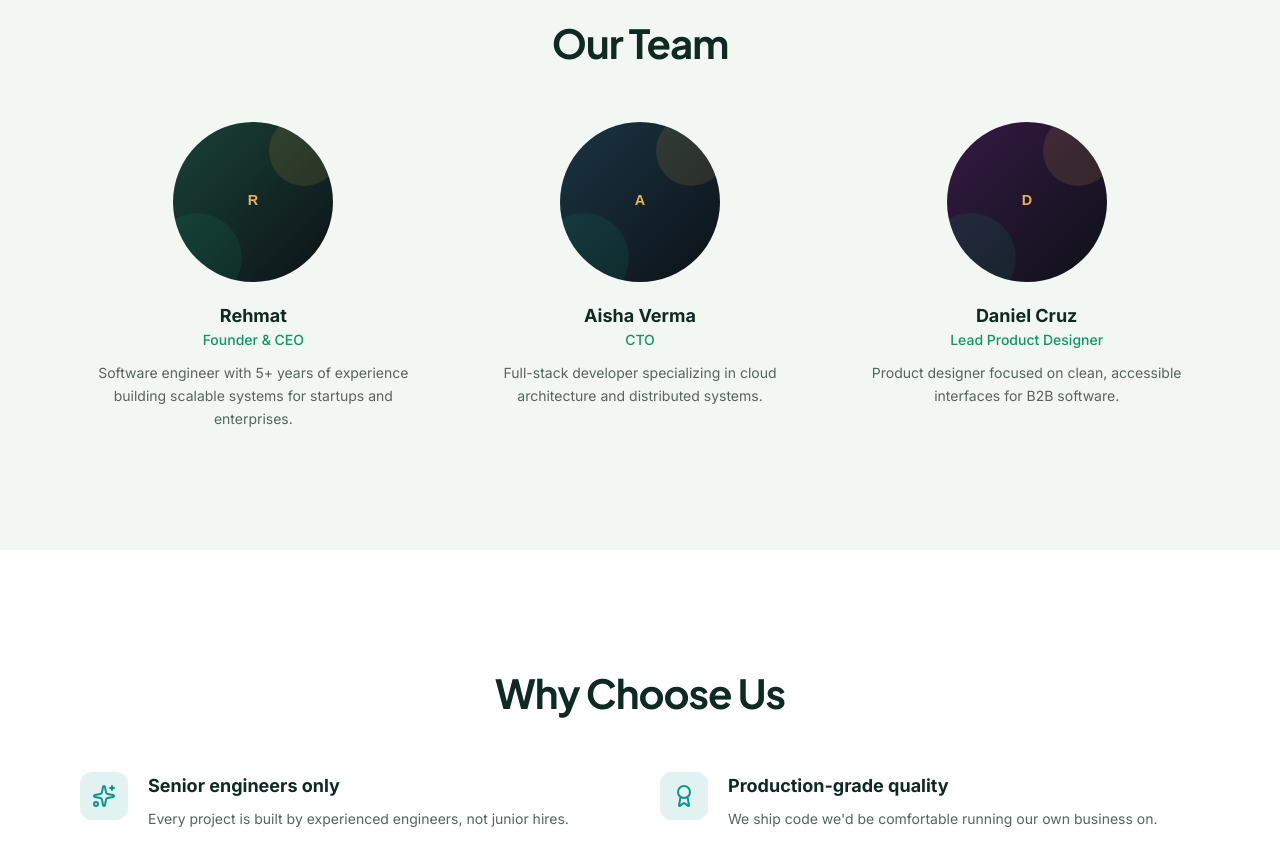
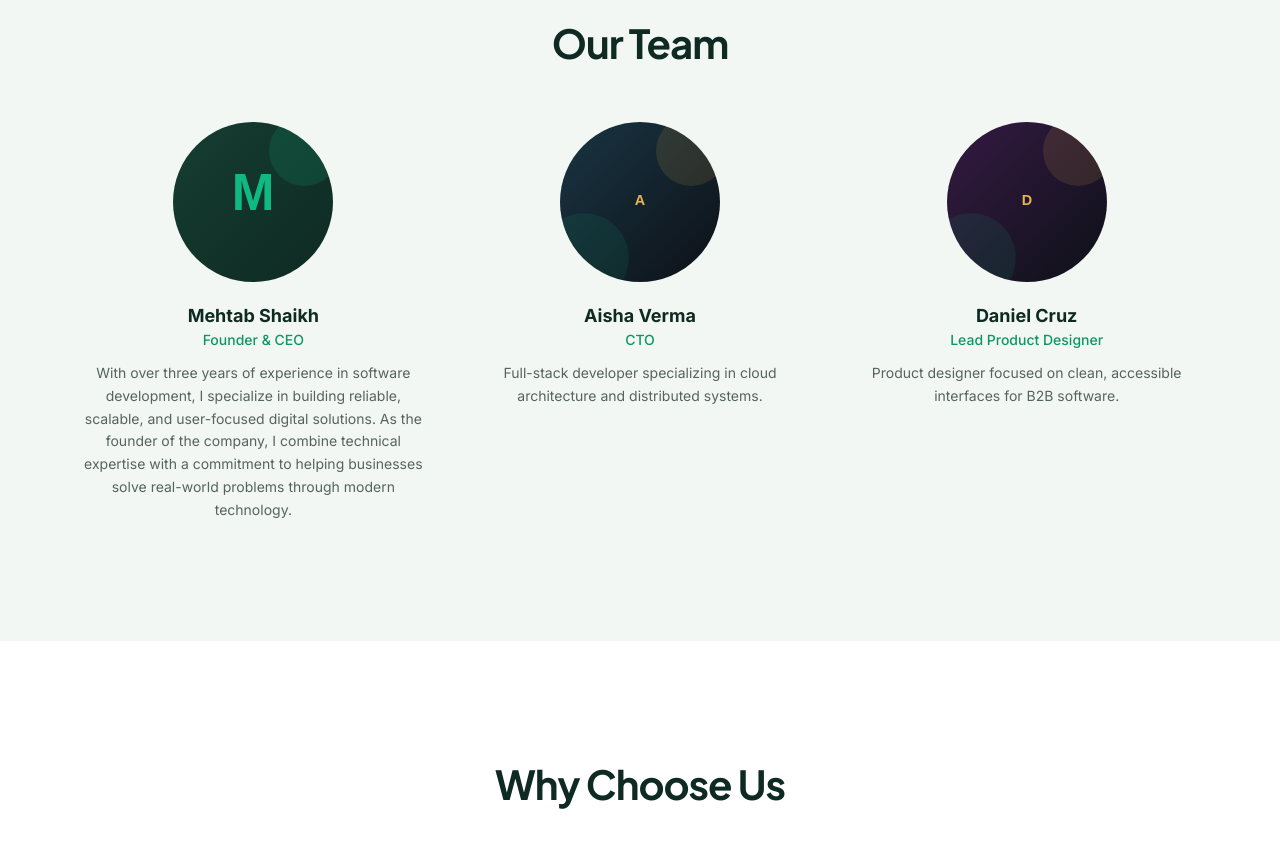
Before and after one commit to mehtabhussainshaikh/rehmat-portfolio, a Next.js app: page /about in a window 1280 px wide. Shown: the part 2020-2882 px from the top of the page. Built offline with nearby package versions, Linux system fonts and the light colour scheme.

Commit message:
Add real founder bio to Our Team, update Instagram link
Replace the placeholder founder entry with Mehtab Shaikh (Founder &
CEO) and his real bio, with a placeholder avatar until a photo file is
provided. Also point the Instagram social link at the real
@rehmataitech account.

```diff
--- a/src/data/site-config.ts
+++ b/src/data/site-config.ts
@@ -10,7 +10,7 @@ export const siteConfig = {
   address: "Valsad, Gujarat, India",
   social: {
     linkedin: "https://linkedin.com/company/rehmat",
-    instagram: "https://instagram.com/rehmat",
+    instagram: "https://www.instagram.com/rehmataitech/",
     facebook: "https://facebook.com/rehmat",
     twitter: "https://twitter.com/rehmat",
   },
--- a/src/data/team.ts
+++ b/src/data/team.ts
@@ -13,13 +13,13 @@ export interface TeamMember {
 export const teamMembers: TeamMember[] = [
   {
     id: 1,
-    name: "Rehmat",
+    name: "Mehtab Shaikh",
     role: "Founder & CEO",
-    image: "/images/team/rehmat.svg",
-    bio: "Software engineer with 5+ years of experience building scalable systems for startups and enterprises.",
+    image: "/images/team/mehtab.svg",
+    bio: "With over three years of experience in software development, I specialize in building reliable, scalable, and user-focused digital solutions. As the founder of the company, I combine technical expertise with a commitment to helping businesses solve real-world problems through modern technology.",
     social: {
-      linkedin: "https://linkedin.com/in/rehmat",
-      github: "https://github.com/rehmat",
+      linkedin: "https://linkedin.com/in/mehtabshaikh",
+      github: "https://github.com/mehtabhussainshaikh",
     },
   },
   {
```
Also changed, not shown: public/images/team/mehtab.svg (added), public/images/team/rehmat.svg (deleted).
